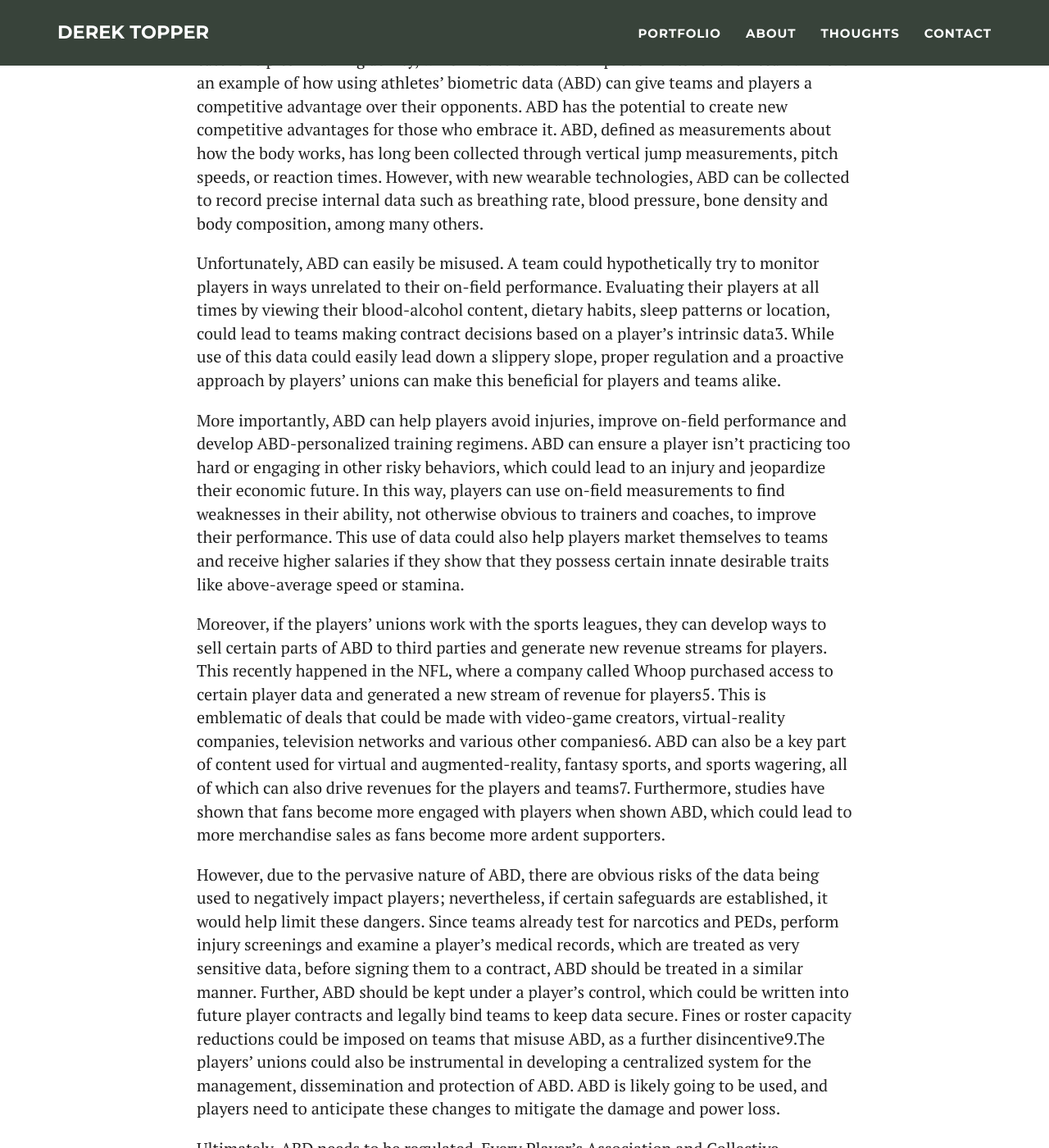
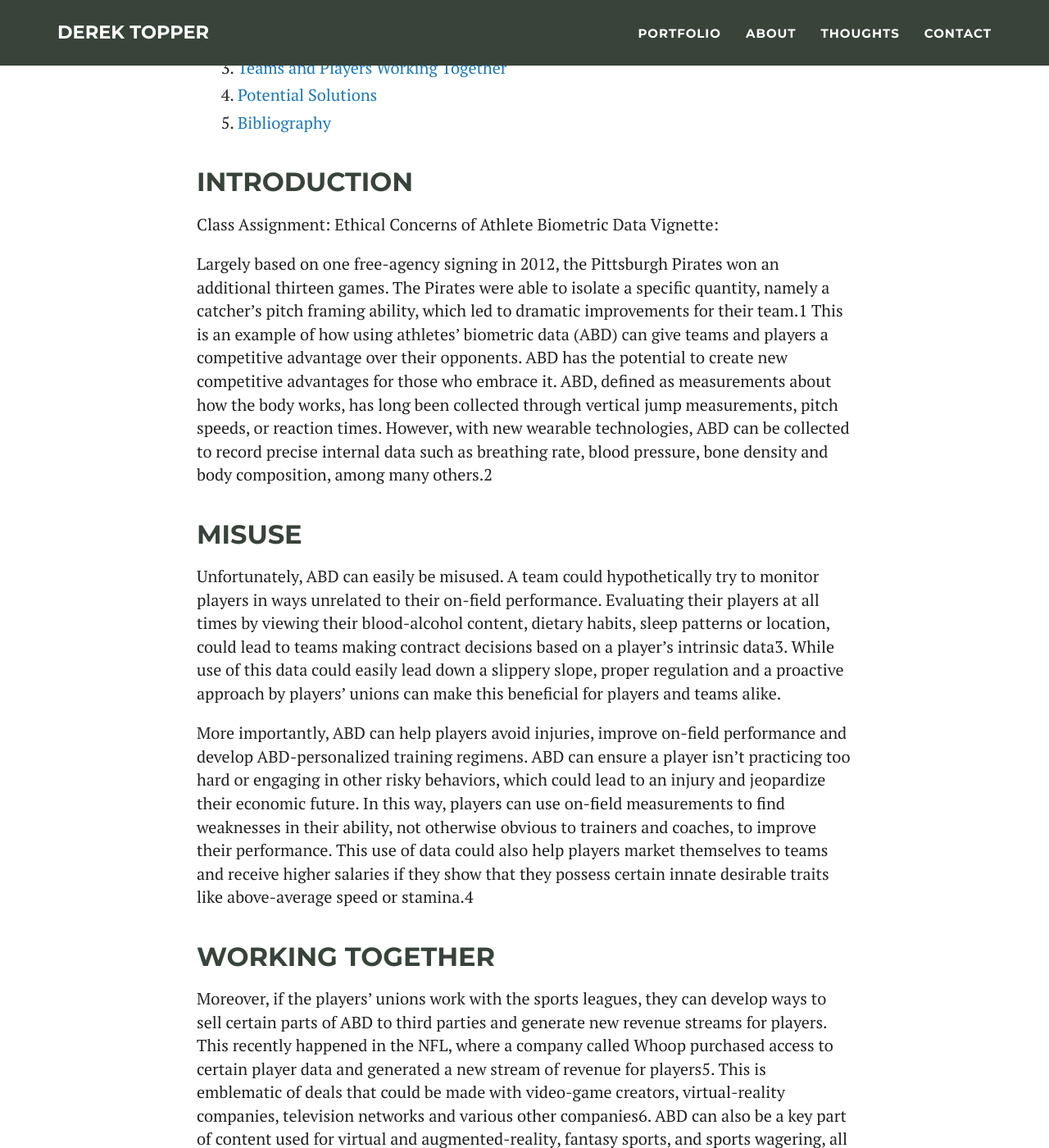
Before and after one commit to derektopper/derektopper.github.io, a Jekyll site: the page built from _posts/blog/2019-05-25-This-Is-Ethics.md, in a window 1280 px wide and 1400 px high, scrolled down 458 px. Shown: the whole window at 82% size. Built offline with Jekyll 4.4.1, drawn with Linux system fonts in a browser that asks for light colours; comment, search, counter and statistics services are not loaded; some of the changed lines change nothing that is shown; some of the changed text lies outside the part shown.

Commit message:
attempt bug fix5

```diff
--- a/_posts/blog/2019-05-25-This-Is-Ethics.md
+++ b/_posts/blog/2019-05-25-This-Is-Ethics.md
@@ -4,21 +4,71 @@
 category: blog
 ---
 
-This was an assignment of the ethical concerns of athlete biometric data. It is aimed at player's unions for the purposes of the assignment.
+This was an assignment of the ethical concerns of athlete biometric data. Per the class, it is written for player's unions for the purposes of the assignment.
 
 
 
 
-Largely based on one free-agency signing in 2012, the Pittsburgh Pirates won an additional thirteen games. The Pirates were able to isolate a specific quantity, namely a catcher’s pitch framing ability, which led to dramatic improvements for their team.   This is an example of how using athletes’ biometric data (ABD) can give teams and players a competitive advantage over their opponents.  ABD has the potential to create new competitive advantages for those who embrace it. ABD, defined as measurements about how the body works, has long been collected through vertical jump measurements, pitch speeds, or reaction times. However, with new wearable technologies, ABD can be collected to record precise internal data such as breathing rate, blood pressure, bone density and body composition, among many others.
+1. [Introduction](#introduction)
+2. [Data Misuse](#misuse)
+3. [Teams and Players Working Together](#together)
+4. [Potential Solutions](#sols)
+5. [Bibliography](#bibliography)
+
+<a name="introduction"></a>
+
+## Introduction
+
+Class Assignment: Ethical Concerns of Athlete Biometric Data Vignette:
+
+Largely based on one free-agency signing in 2012, the Pittsburgh Pirates won an additional thirteen games. The Pirates were able to isolate a specific quantity, namely a catcher’s pitch framing ability, which led to dramatic improvements for their team.1   This is an example of how using athletes’ biometric data (ABD) can give teams and players a competitive advantage over their opponents.  ABD has the potential to create new competitive advantages for those who embrace it. ABD, defined as measurements about how the body works, has long been collected through vertical jump measurements, pitch speeds, or reaction times. However, with new wearable technologies, ABD can be collected to record precise internal data such as breathing rate, blood pressure, bone density and body composition, among many others.2
+
+<a name="misuse"></a>
+
+## Misuse
 
 Unfortunately, ABD can easily be misused. A team could hypothetically try to monitor players in ways unrelated to their on-field performance. Evaluating their players at all times by viewing their blood-alcohol content, dietary habits, sleep patterns or location, could lead to teams making contract decisions based on a player’s intrinsic data3. While use of this data could easily lead down a slippery slope, proper regulation and a proactive approach by players’ unions can make this beneficial for players and teams alike.
 
-More importantly, ABD can help players avoid injuries, improve on-field performance and develop ABD-personalized training regimens. ABD can ensure a player isn’t practicing too hard or engaging in other risky behaviors, which could lead to an injury and jeopardize their economic future. In this way, players can use on-field measurements to find weaknesses in their ability, not otherwise obvious to trainers and coaches, to improve their performance. This use of data could also help players market themselves to teams and receive higher salaries if they show that they possess certain innate desirable traits like above-average speed or stamina.
+More importantly, ABD can help players avoid injuries, improve on-field performance and develop ABD-personalized training regimens. ABD can ensure a player isn’t practicing too hard or engaging in other risky behaviors, which could lead to an injury and jeopardize their economic future. In this way, players can use on-field measurements to find weaknesses in their ability, not otherwise obvious to trainers and coaches, to improve their performance. This use of data could also help players market themselves to teams and receive higher salaries if they show that they possess certain innate desirable traits like above-average speed or stamina.4
 
-Moreover, if the players’ unions work with the sports leagues, they can develop ways to sell certain parts of ABD to third parties and generate new revenue streams for players. This recently happened in the NFL, where a company called Whoop purchased access to certain player data and generated a new stream of revenue for players5. This is emblematic of deals that could be made with video-game creators, virtual-reality companies, television networks and various other companies6. ABD can also be a key part of content used for virtual and augmented-reality, fantasy sports, and sports wagering, all of which can also drive revenues for the players and teams7. Furthermore, studies have shown that fans become more engaged with players when shown ABD, which could lead to more merchandise sales as fans become more ardent supporters.
+<a name="together"></a>
 
-However, due to the pervasive nature of ABD, there are obvious risks of the data being used to negatively impact players; nevertheless, if certain safeguards are established, it would help limit these dangers. Since teams already test for narcotics and PEDs, perform injury screenings and examine a player’s medical records, which are treated as very sensitive data, before signing them to a contract, ABD should be treated in a similar manner. Further, ABD should be kept under a player’s control, which could be written into future player contracts and legally bind teams to keep data secure. Fines or roster capacity reductions could be imposed on teams that misuse ABD, as a further disincentive9.The players’ unions could also be instrumental in developing a centralized system for the management, dissemination and protection of ABD. ABD is likely going to be used, and players need to anticipate these changes to mitigate the damage and power loss.
+## Working Together
+
+Moreover, if the players’ unions work with the sports leagues, they can develop ways to sell certain parts of ABD to third parties and generate new revenue streams for players. This recently happened in the NFL, where a company called Whoop purchased access to certain player data and generated a new stream of revenue for players5. This is emblematic of deals that could be made with video-game creators, virtual-reality companies, television networks and various other companies6. ABD can also be a key part of content used for virtual and augmented-reality, fantasy sports, and sports wagering, all of which can also drive revenues for the players and teams7. Furthermore, studies have shown that fans become more engaged with players when shown ABD, which could lead to more merchandise sales as fans become more ardent supporters.8
+
+However, due to the pervasive nature of ABD, there are obvious risks of the data being used to negatively impact players; nevertheless, if certain safeguards are established, it would help limit these dangers. Since teams already test for narcotics and PEDs, perform injury screenings and examine a player’s medical records, which are treated as very sensitive data, before signing them to a contract, ABD should be treated in a similar manner. Further, ABD should be kept under a player’s control, which could be written into future player contracts and legally bind teams to keep data secure. Fines or roster capacity reductions could be imposed on teams that misuse ABD, as a further disincentive9.The players’ unions could also be instrumental in developing a centralized system for the management, dissemination and protection of ABD. ABD is likely going to be used, and players need to anticipate these changes to mitigate the damage and power loss10.
+
+<a name="sols"></a>
+
+## Solutions
 
 Ultimately, ABD needs to be regulated. Every Player’s Association and Collective Bargaining Agreement will need to blend players’ and teams’ interests in this matter. In terms of protecting the players, we need to offer a solution that allows players to opt out of providing ABD, allows them to revoke access and give as much ABD as they want to provide.11 As a compromise to teams, who want ABD to evaluate players, team doctors should be provided with a standardized set of ABD, which can be used to evaluate a player’s general health. Team doctors should serve as gatekeepers and protect this data, in this way. A player shouldn’t face any repercussions for choosing not to provide their ABD to teams, past minimum requirements and team doctors should serve as an independent third party, employed by the leagues, and be obligated to provide the same information to both parties.
 
 Players and teams have an economic stake in ABD and we need to make sure that the players’ interests are protected. Ultimately, there are concerns about ABD, but this data can be very useful to athletes. ABD can provide great training insights, performance benefits and additional revenue streams. With proper oversight, the ethical concerns can be avoided, and everyone can profit from this new form of information. Ultimately, ABD is going to be used and if players can take a proactive stance, then they can avoid heading down a very slippery slope.
+
+<a name="bibliography"></a>
+
+## Bibliography
+
+1. Sawchik, Travis. Big Data Baseball: Math, Miracles, and the End of a 20-Year Losing Streak. Flatiron Books, 2016.
+
+2. Osborne, Barbara, and Jennie L Cunningham. “Legal and Ethical Implications of Athletes ' Biometric Data Collection in Professional Sport.” Marquette Sports Law Review, vol. 28, no. 1, 2017, doi:10.6019/tol.elsi-c.2015.00001.1.
+
+3. [Venook, Jeremy. “The Upcoming Privacy Battle Over Wearables in the NBA.” The Atlantic, Atlantic Media Company, 11 Apr. 2017](www.theatlantic.com/business/archive/2017/04/biometric-tracking-sports/522222/)
+
+4. Madni, Jamal A., and Juo-Yu Lee. “Processing Biometric Data of Game Players Using Body Sensors.” 2009 IEEE Sensors Applications Symposium, 2009, doi:10.1109/sas.2009.4801798.
+
+5. [Jones, Rhett. “NFL Players Strike a Deal to Sell Their Biometric Data.” Gizmodo, Gizmodo, 25 Apr. 2017](gizmodo.com/nfl-players-strike-a-deal-to-sell-their-biometric-data-1794616994/)
+
+6. [McMahan, Ian. “The Tricky Ethics of the NFL's New Open Data Policy.” Wired, Conde Nast, 28 Mar. 2018](www.wired.com/story/the-tricky-ethics-of-the-nfls-new-open-data-policy/)
+
+7. [Gale, Kristy. “The Sports Industry's New Power Play: Athlete Biometric Data Domination. Who Owns It and What May Be Done with It .” HeinOnline, Arizona State University Sports and Entertainment Law Journal, 2016](http://asuselj.org/wp-content/uploads/2017/02/The-Sports-Industrys-New-Power-Play-Athlete-Biometric-Data-Domination-Who-Owns-it-and-What-May-be-Done-with-It.pdf)
+
+8. Curmi, Franco, et al. “HeartLink.” Proceedings of the SIGCHI Conference on Human Factors in Computing Systems - CHI '13, 2013, doi:10.1145/2470654.2466231.
+
+9. Arnold, Jason F., and Robert M. Sade. “Wearable Technologies in Collegiate Sports: The Ethics of Collecting Biometric Data From Student-Athletes.” The American Journal of Bioethics, vol. 17, no. 1, 2016, pp. 67–70., doi:10.1080/15265161.2016.1251648.
+
+10. Wyshynski, Greg, “Player Tracking Coming to the NHL? It's Complicated.” ESPN.com, 28 Feb. 2018, es.pn/2oDWYUA.
+
+11. Karkazis, K., and J. R. Fishman. 2017. Tracking U.S. professional athletes: The ethics of biometric technologies. American Journal of Bioethics 17(1): 45–60.
```
